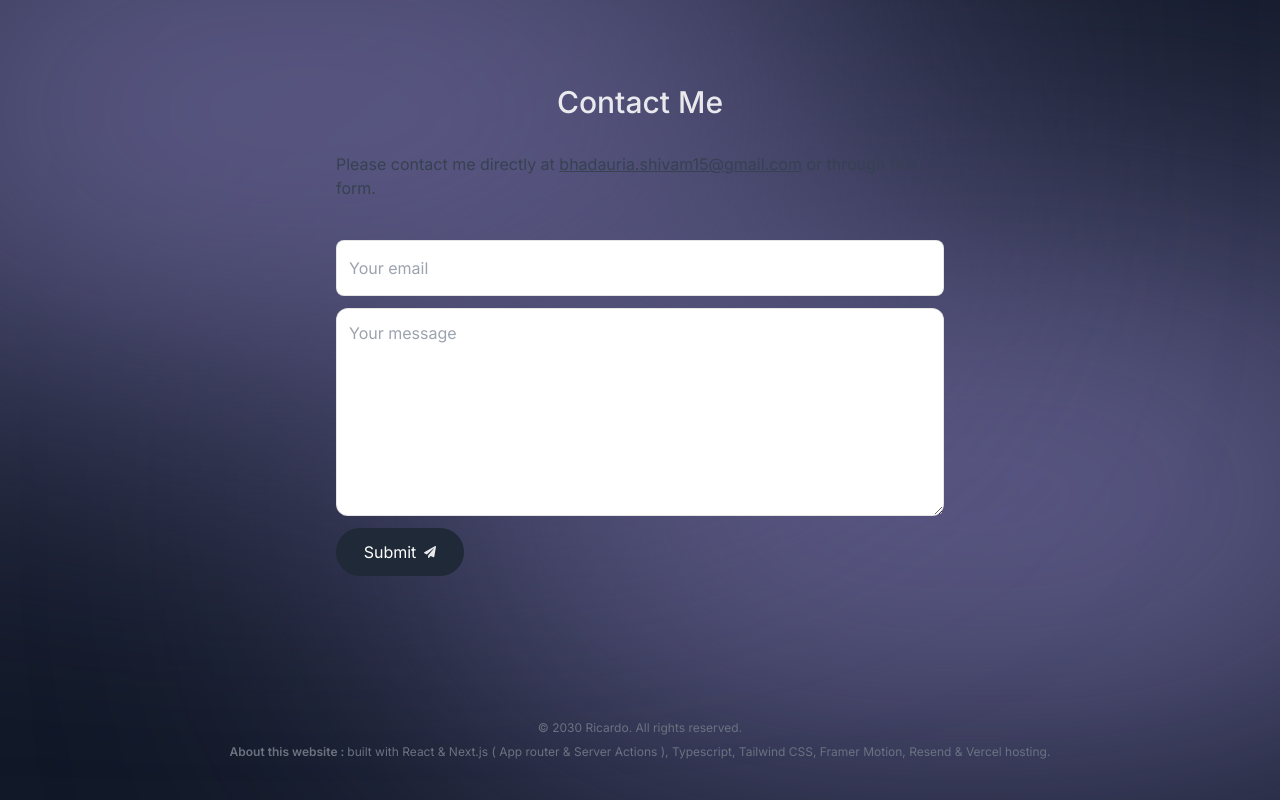
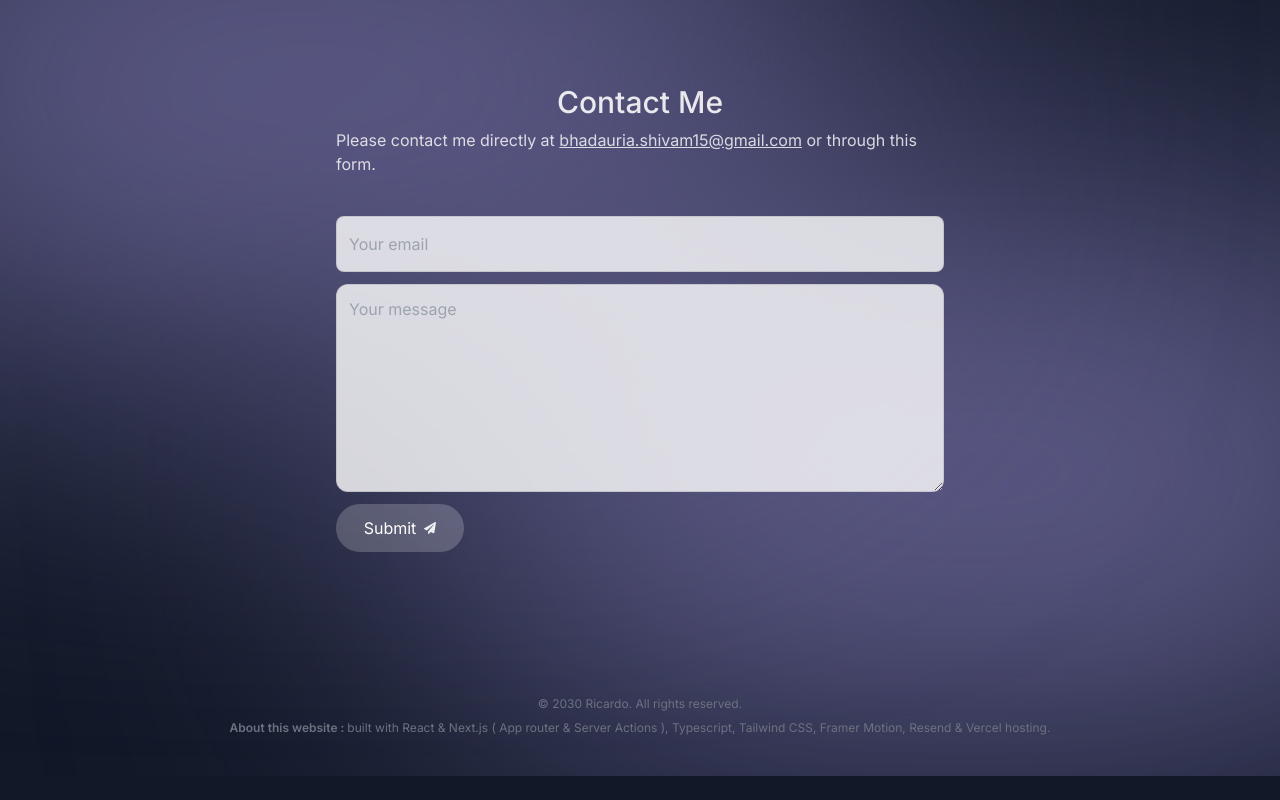
Before and after one commit to notavacillator/project-portfolio, a Next.js app: page / in a window 1280 px wide. Shown: the part 4297-5097 px from the top of the page. After the commit the page ends 5073 px from the top, so only its background shows below. Built offline with nearby package versions, Linux system fonts and the light colour scheme; no server answers.

Commit message:
contact section modified for dark mode

```diff
--- a/components/contact.tsx
+++ b/components/contact.tsx
@@ -29,12 +29,12 @@ function Contact() {
         <SectionHeading>
             Contact me
         </SectionHeading>
-        <p className='text-gray-700'>Please contact me directly at {" "}
+        <p className='text-gray-700 -mt-6 dark:text-white/80'>Please contact me directly at {" "}
             <a className = 'underline' href="mailto:bhadauria.shivam15@gmail.com">bhadauria.shivam15@gmail.com</a>
             {" "} or through this form.
         </p>
 
-        <form className = 'mt-10 flex flex-col'
+        <form className = 'mt-10 flex flex-col dark:text-black'
             action={async (formData) => {
                 const { data, error } = await sendEmail(formData)
 
@@ -43,13 +43,16 @@ function Contact() {
                     return;
                 }
                 toast.success('Email sent successfully. ');
-            }}>
-            <input className = 'p-3 h-14 rounded-lg border border-black/10 '
+            }}
+        >
+            <input className = 'p-3 h-14 rounded-lg border border-black/10 \
+            dark:bg-white dark:bg-opacity-80 dark:focus:bg-opacity-100 dark:outline-none'
                 type="email" required maxLength={100} placeholder = 'Your email'
                 name='senderEmail'
             />
             <textarea name ='contactMessage' placeholder = 'Your message' required maxLength={5000}
-                className = 'p-3 h-52 my-3 rounded-xl border border-black/10'
+                className = 'p-3 h-52 my-3 rounded-xl border border-black/10 \
+                dark:bg-white dark:bg-opacity-80 dark:focus:bg-opacity-100 dark:outline-none'
             />
             <SubmitBtn/>
         </form>
--- a/components/submit-btn.tsx
+++ b/components/submit-btn.tsx
@@ -9,7 +9,7 @@ const  { pending } = useFormStatus();
     <button
     className = 'group flex items-center justify-center gap-2 h-[3rem] w-[8rem] bg-gray-800 \
      text-white rounded-full outline-none transition-all focus:scale-105 hover:scale-105 hover:shadow-md active:scale-95 hover:bg-gray-950 \
-     disabled:bg-opacity-60 disabled:scale-100'
+     disabled:bg-opacity-60 disabled:scale-100 dark:bg-white dark:bg-opacity-20'
     type="submit" disabled={pending}>
         {
             pending ? (
```
